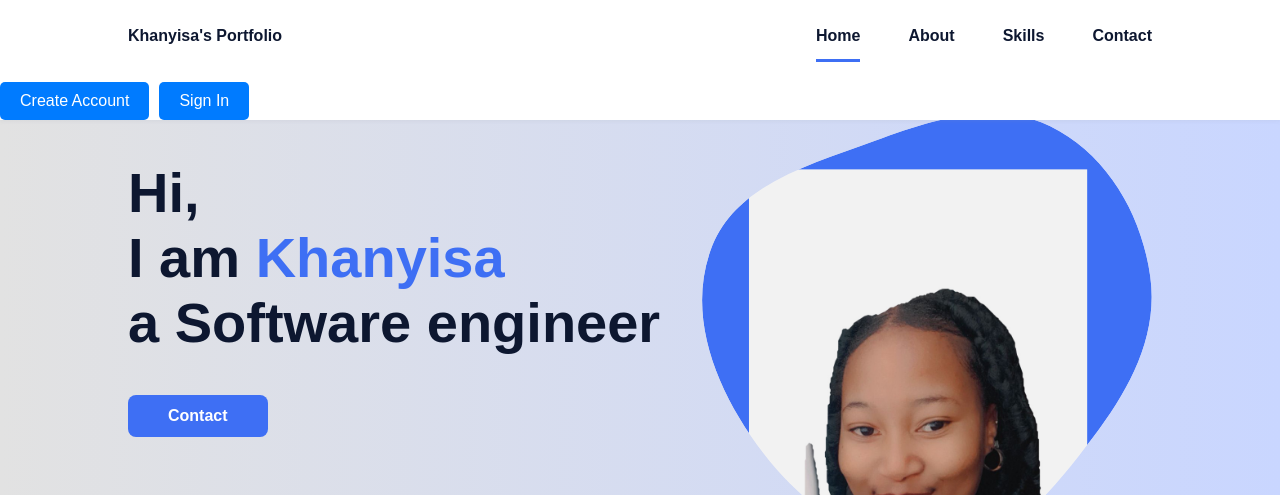
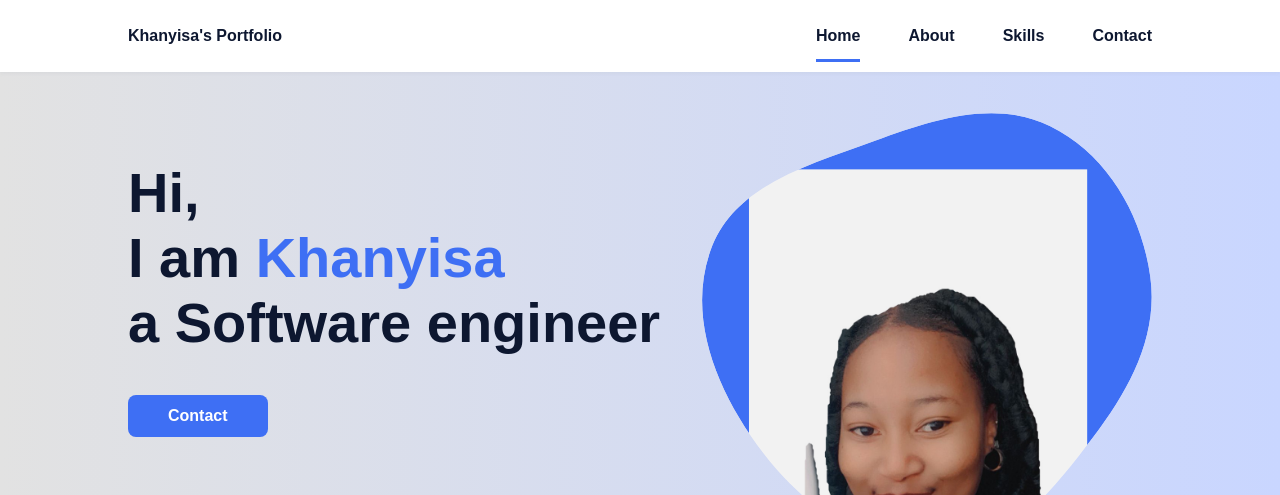
Before and after one commit to Khanyicou/responsive-portfolio-, a website: page index.html in a window 1280 px wide. Shown: the top 495 px of the page. Drawn offline with nearby package versions, Linux system fonts and the light colour scheme.

Commit message:
Update index.html

```diff
--- a/index.html
+++ b/index.html
@@ -33,11 +33,6 @@
                     <i class='bx bx-menu'></i>
                 </div>
             </nav>
-            <!-- Create Account and Sign In buttons outside the nav menu -->
-    <div class="auth-buttons">
-        <a href="#" class="btn" id="register">Create Account</a>
-        <a href="#" class="btn" id="login">Sign In</a>
-    </div>
 
 
         </header>
```
